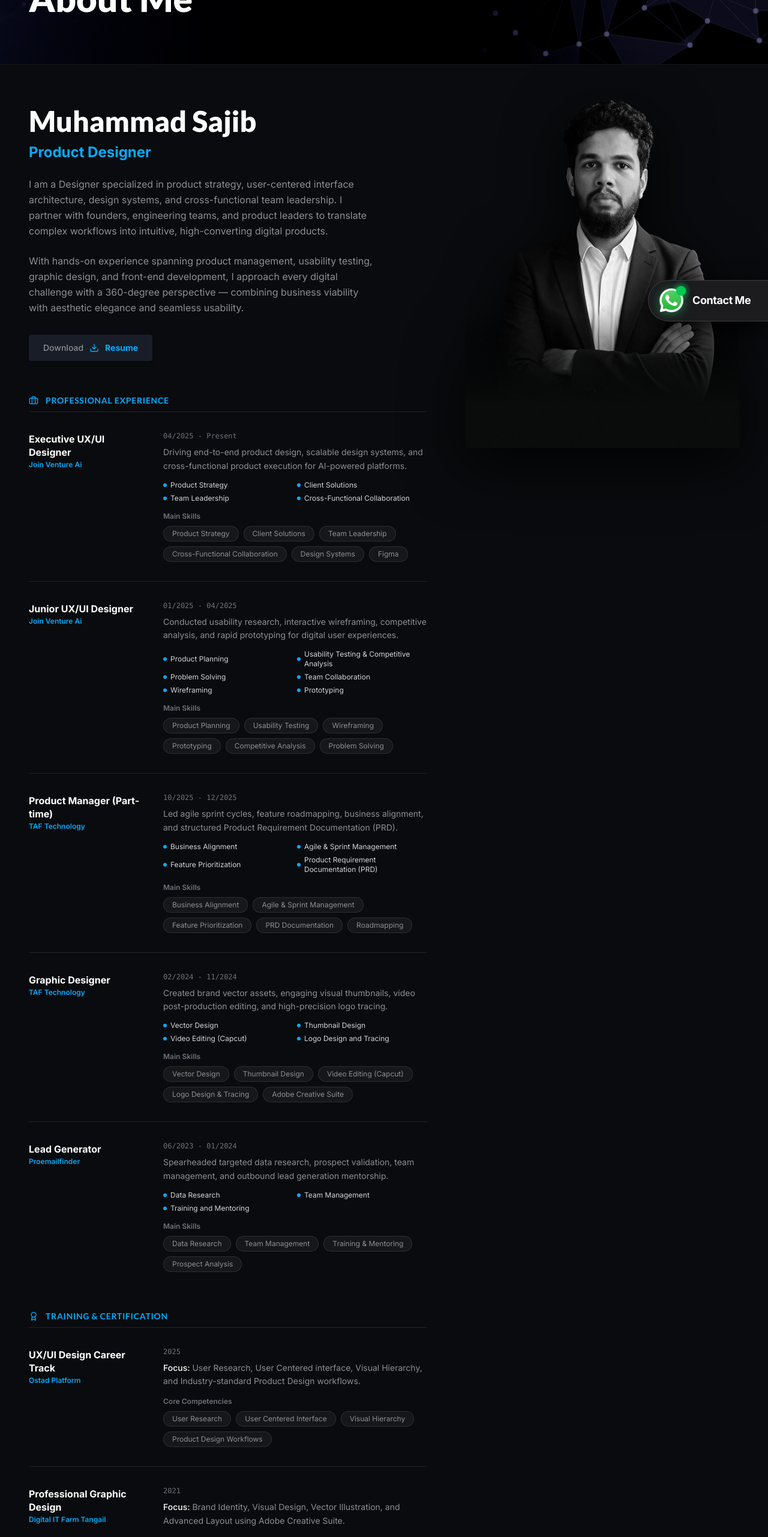
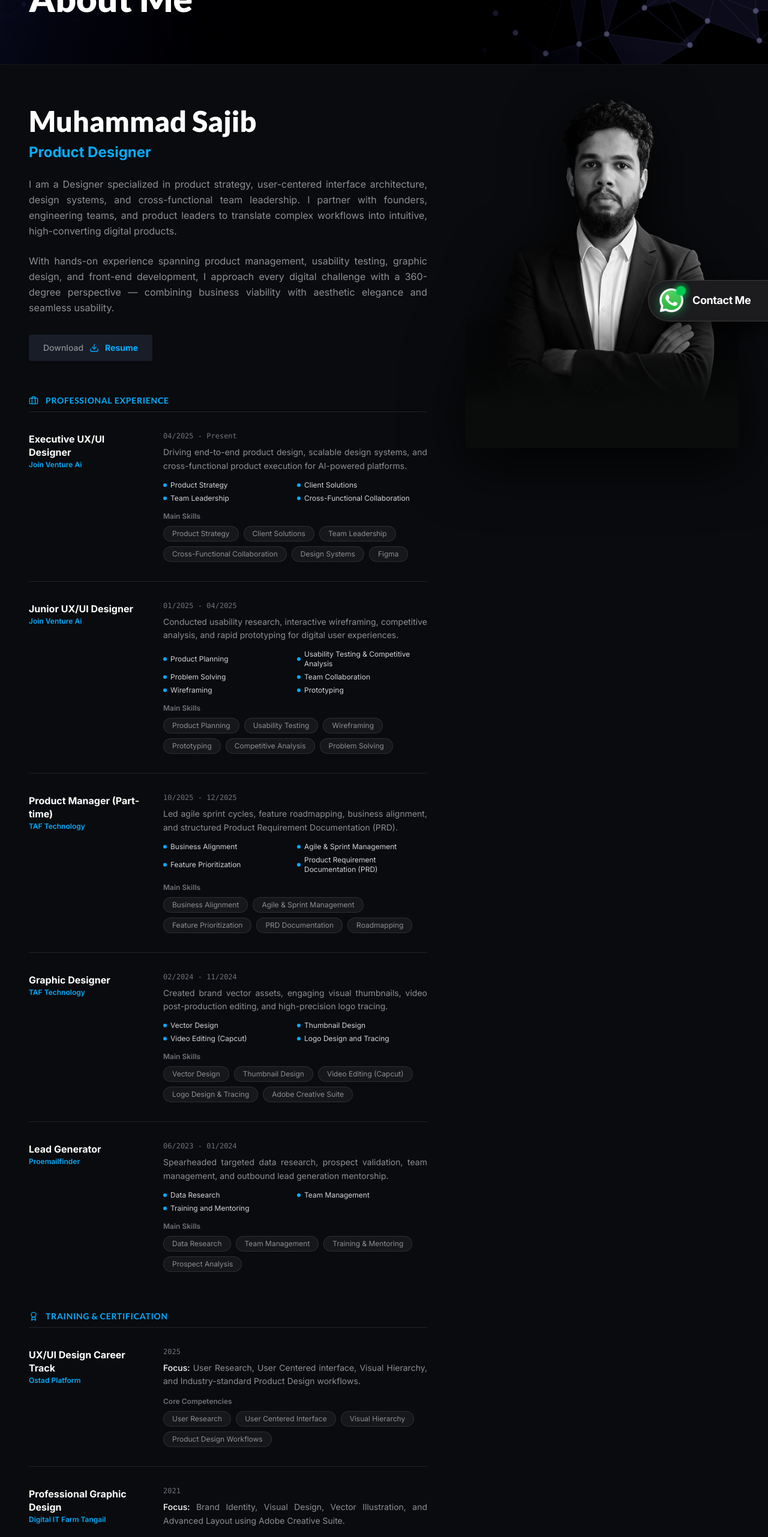
Before and after one commit to sajibahhamed-beep/First-project, a Next.js app: page /about in a window 1280 px wide. Shown: the part 234-2797 px from the top of the page at 60% size. Built offline with nearby package versions, Linux system fonts and the light colour scheme; no server answers; the database is empty.

Commit message:
style: vertically left-align content with heading and justify description paragraphs

```diff
--- a/src/app/about/page.tsx
+++ b/src/app/about/page.tsx
@@ -219,25 +219,25 @@ export default function AboutPage() {
         </div>
       </section>
 
-      {/* Main Content matching original layout with format preserved */}
+      {/* Main Content matching exact vertical alignment with heading and justified descriptions */}
       <section className="py-16 px-6 md:px-12 max-w-7xl mx-auto">
         <div className="grid grid-cols-1 lg:grid-cols-12 gap-12 lg:gap-16 items-start">
-          {/* Left Column: Bio Narrative, Experience Timeline & Certifications */}
-          <div className="lg:col-span-7 flex flex-col items-start">
+          {/* Left Column: Vertically left-aligned with top heading */}
+          <div className="lg:col-span-7 flex flex-col items-start w-full">
             {/* Name Headline & Sub-headline */}
-            <h2 className="text-4xl md:text-5xl font-extrabold font-[var(--font-lato)] text-white mb-1.5 leading-tight">
+            <h2 className="text-4xl md:text-5xl font-extrabold font-[var(--font-lato)] text-white mb-1.5 leading-tight text-left">
               Muhammad Sajib
             </h2>
-            <p className="text-2xl font-bold font-[var(--font-lato)] text-[#06ACFE] mb-6">
+            <p className="text-2xl font-bold font-[var(--font-lato)] text-[#06ACFE] mb-6 text-left">
               Product Designer
             </p>
 
-            {/* Bio Paragraphs */}
-            <p className="text-[#8e8e93] text-base font-[var(--font-inter)] leading-relaxed mb-6 max-w-xl text-left">
+            {/* Bio Paragraphs — Cleanly Justified across column width */}
+            <p className="text-[#8e8e93] text-base font-[var(--font-inter)] leading-relaxed mb-6 w-full text-justify">
               I am a Designer specialized in product strategy, user-centered interface architecture, design systems, and cross-functional team leadership. I partner with founders, engineering teams, and product leaders to translate complex workflows into intuitive, high-converting digital products.
             </p>
 
-            <p className="text-[#8e8e93] text-base font-[var(--font-inter)] leading-relaxed mb-8 max-w-xl text-left">
+            <p className="text-[#8e8e93] text-base font-[var(--font-inter)] leading-relaxed mb-8 w-full text-justify">
               With hands-on experience spanning product management, usability testing, graphic design, and front-end development, I approach every digital challenge with a 360-degree perspective &mdash; combining business viability with aesthetic elegance and seamless usability.
             </p>
 
@@ -260,20 +260,20 @@ export default function AboutPage() {
             <div className="w-full mb-16">
               <div className="flex items-center gap-3 mb-2">
                 <Briefcase className="w-4 h-4 text-[#06ACFE]" />
-                <h3 className="text-[#06ACFE] text-sm font-bold font-[var(--font-lato)] uppercase tracking-wider">
+                <h3 className="text-[#06ACFE] text-sm font-bold font-[var(--font-lato)] uppercase tracking-wider text-left">
                   Professional Experience
                 </h3>
               </div>
-              <div className="border-b border-white/10 mb-8" />
+              <div className="border-b border-white/10 mb-8 w-full" />
 
-              <div className="flex flex-col">
+              <div className="flex flex-col w-full">
                 {experiences.map((exp, index) => (
                   <div
                     key={index}
-                    className="flex flex-col sm:flex-row items-start gap-4 sm:gap-8 pb-8 mb-8 border-b border-white/10 last:border-b-0 last:pb-0 last:mb-0"
+                    className="flex flex-col sm:flex-row items-start gap-4 sm:gap-8 pb-8 mb-8 border-b border-white/10 last:border-b-0 last:pb-0 last:mb-0 w-full"
                   >
                     {/* Role Title & Organization */}
-                    <div className="sm:w-48 shrink-0 pt-0.5">
+                    <div className="sm:w-48 shrink-0 pt-0.5 text-left">
                       <span className="text-white font-bold font-[var(--font-lato)] text-base block leading-snug">
                         {exp.role}
                       </span>
@@ -283,17 +283,17 @@ export default function AboutPage() {
                     </div>
 
                     {/* Content Details */}
-                    <div className="flex-1">
-                      <p className="text-[#71717a] text-xs font-mono mb-2">
+                    <div className="flex-1 w-full text-left">
+                      <p className="text-[#71717a] text-xs font-mono mb-2 text-left">
                         {exp.date}
                       </p>
-                      <p className="text-[#8e8e93] text-sm font-[var(--font-inter)] leading-relaxed mb-3">
+                      <p className="text-[#8e8e93] text-sm font-[var(--font-inter)] leading-relaxed mb-3 text-justify">
                         {exp.desc}
                       </p>
 
                       {/* Key Highlights / Bullet Focus */}
                       {exp.highlights && exp.highlights.length > 0 && (
-                        <div className="grid grid-cols-1 sm:grid-cols-2 gap-1.5 mb-3.5 text-xs text-zinc-300 font-[var(--font-inter)]">
+                        <div className="grid grid-cols-1 sm:grid-cols-2 gap-1.5 mb-3.5 text-xs text-zinc-300 font-[var(--font-inter)] text-left">
                           {exp.highlights.map((hl, hIdx) => (
                             <div key={hIdx} className="flex items-center gap-1.5">
                               <span className="w-1.5 h-1.5 rounded-full bg-[#06ACFE] shrink-0" />
@@ -303,11 +303,11 @@ export default function AboutPage() {
                         </div>
                       )}
 
-                      <span className="text-[#71717a] text-xs font-semibold font-[var(--font-inter)] mb-2 block">
+                      <span className="text-[#71717a] text-xs font-semibold font-[var(--font-inter)] mb-2 block text-left">
                         Main Skills
                       </span>
 
-                      {/* Skills Pills (No hover color change) */}
+                      {/* Skills Pills */}
                       <div className="flex flex-wrap gap-2">
                         {exp.skills.map((skill, sIdx) => (
                           <span
@@ -328,20 +328,20 @@ export default function AboutPage() {
             <div className="w-full">
               <div className="flex items-center gap-3 mb-2">
                 <Award className="w-4 h-4 text-[#06ACFE]" />
-                <h3 className="text-[#06ACFE] text-sm font-bold font-[var(--font-lato)] uppercase tracking-wider">
+                <h3 className="text-[#06ACFE] text-sm font-bold font-[var(--font-lato)] uppercase tracking-wider text-left">
                   Training &amp; Certification
                 </h3>
               </div>
-              <div className="border-b border-white/10 mb-8" />
+              <div className="border-b border-white/10 mb-8 w-full" />
 
-              <div className="flex flex-col">
+              <div className="flex flex-col w-full">
                 {certifications.map((cert, index) => (
                   <div
                     key={index}
-                    className="flex flex-col sm:flex-row items-start gap-4 sm:gap-8 pb-8 mb-8 border-b border-white/10 last:border-b-0 last:pb-0 last:mb-0"
+                    className="flex flex-col sm:flex-row items-start gap-4 sm:gap-8 pb-8 mb-8 border-b border-white/10 last:border-b-0 last:pb-0 last:mb-0 w-full"
                   >
                     {/* Course Title & Institution */}
-                    <div className="sm:w-48 shrink-0 pt-0.5">
+                    <div className="sm:w-48 shrink-0 pt-0.5 text-left">
                       <span className="text-white font-bold font-[var(--font-lato)] text-base block leading-snug">
                         {cert.title}
                       </span>
@@ -351,20 +351,20 @@ export default function AboutPage() {
                     </div>
 
                     {/* Content Details */}
-                    <div className="flex-1">
-                      <p className="text-[#71717a] text-xs font-mono mb-2">
+                    <div className="flex-1 w-full text-left">
+                      <p className="text-[#71717a] text-xs font-mono mb-2 text-left">
                         {cert.year}
                       </p>
-                      <p className="text-[#8e8e93] text-sm font-[var(--font-inter)] leading-relaxed mb-3.5">
+                      <p className="text-[#8e8e93] text-sm font-[var(--font-inter)] leading-relaxed mb-3.5 text-justify">
                         <strong className="text-white font-medium">Focus:</strong>{" "}
                         {cert.focus}
                       </p>
 
-                      <span className="text-[#71717a] text-xs font-semibold font-[var(--font-inter)] mb-2 block">
+                      <span className="text-[#71717a] text-xs font-semibold font-[var(--font-inter)] mb-2 block text-left">
                         Core Competencies
                       </span>
 
-                      {/* Certification Focus Pills (No hover color change) */}
+                      {/* Certification Focus Pills */}
                       <div className="flex flex-wrap gap-2">
                         {cert.skills.map((skill, sIdx) => (
                           <span
```
